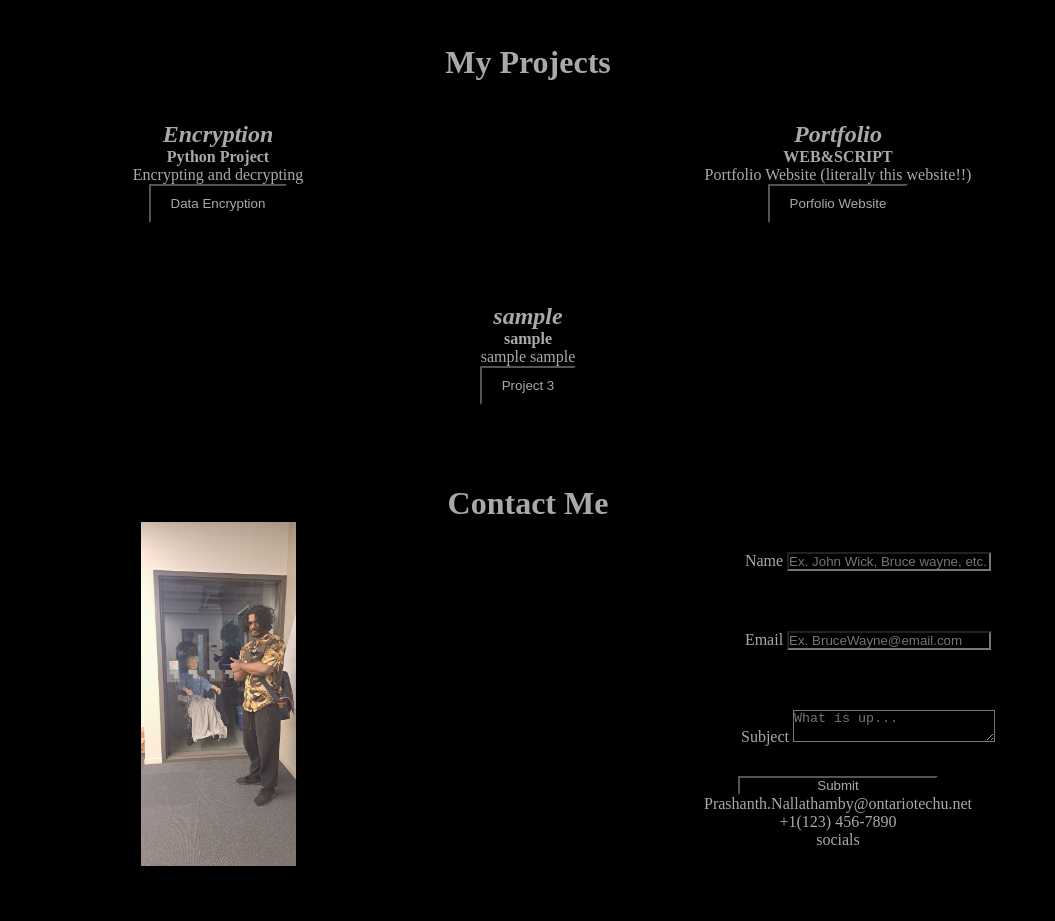
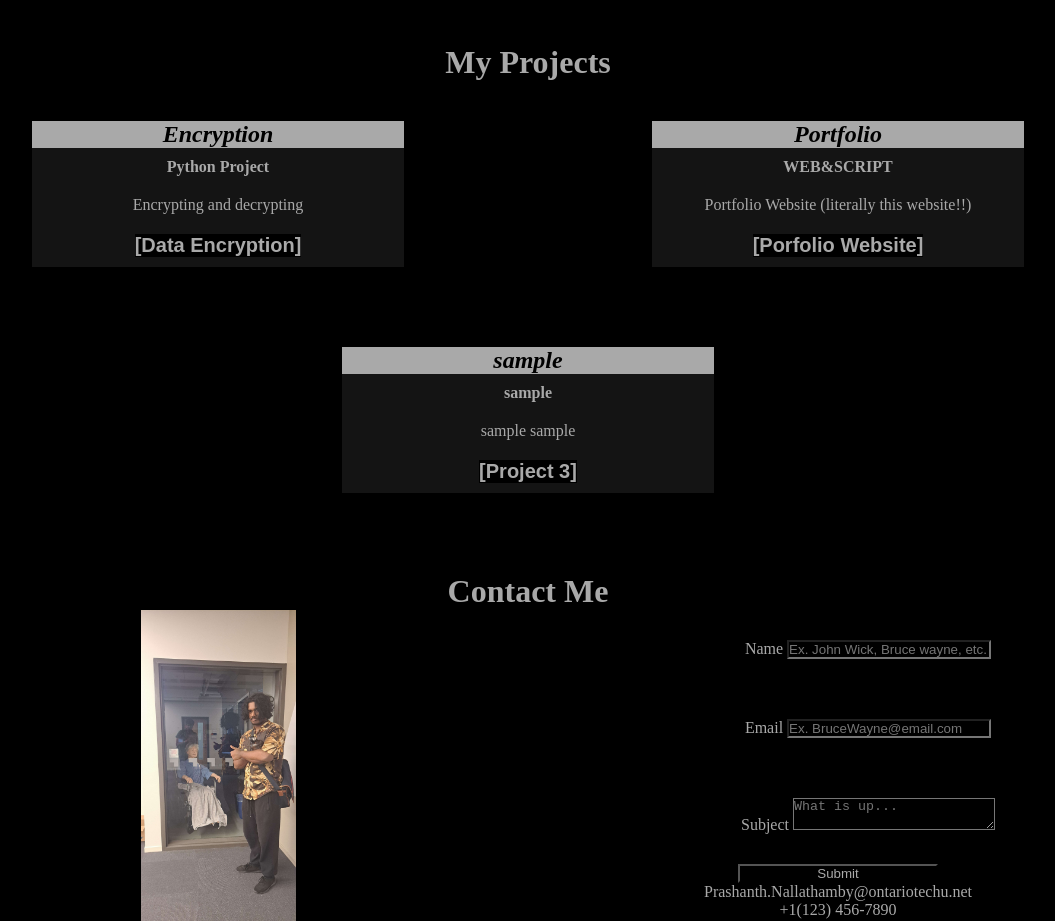
Before and after one commit to Pusnikai/WebAndScriptingREPO, a plain HTML site: page Assignment 1/portfolio.html in a window 1280 px wide. Shown: the part 1160-2081 px from the top of the page, without its empty margins (112-1167 px from the left). Drawn offline with Linux system fonts and the light colour scheme.

Commit message:
final change

```diff
--- a/Assignment 1/portfolio.css
+++ b/Assignment 1/portfolio.css
@@ -167,6 +167,18 @@ a:hover {
     padding: 20px;
 }
 
+#Projects p {
+    padding: 10px;
+    display: block;
+    background-color: rgb(20, 20, 20);
+}
+
+#Projects h2 {
+    font-weight: bolder;
+    color: #000000;
+    background-color: darkgray;
+}
+
 .row {
     display: flex;
     flex-wrap: wrap;
@@ -189,21 +201,6 @@ a:hover {
 
 .topic {
     font-weight: bolder;
-}
-
-button {
-    animation: ease;
-    color: darkgray;
-    padding: 10px 20px;
-    text-align: center;
-    transition: 1s;
-}
-
-button:hover {
-    animation: ease-in-out;
-    background-color: crimson;
-    color: black;
-    transition: 0.5s;
 }
 
 .contact_Info img {
--- a/Assignment 1/portfolio.html
+++ b/Assignment 1/portfolio.html
@@ -57,7 +57,7 @@
                     <h2>Encryption</h2>
                     <p class="topic">Python Project</p>
                     <p>Encrypting and decrypting</p>
-                    <p><button class="button">Data Encryption</button></p>
+                    <p><a class="button" href="https://github.com/Pusnikai/Personal-Project.git">[Data Encryption]</a></p>
                 </div>
             </div>
 
@@ -66,7 +66,7 @@
                     <h2>Portfolio</h2>
                     <p class="topic">WEB&SCRIPT</p>
                     <p>Portfolio Website (literally this website!!)</p>
-                    <p><button class="button">Porfolio Website</button></p>
+                    <p><a class="button" href="https://github.com/Pusnikai/WebAndScriptingREPO.git">[Porfolio Website]</a></p>
                 </div>
             </div>
 
@@ -75,7 +75,7 @@
                     <h2>sample</h2>
                     <p class="topic">sample</p>
                     <p>sample sample</p>
-                    <p><button class="button">Project 3</button></p>
+                    <p><a class="button" href="">[Project 3]</a></p>
                 </div>
             </div>
         </div>
```
Also changed, not shown: 3 other files.
